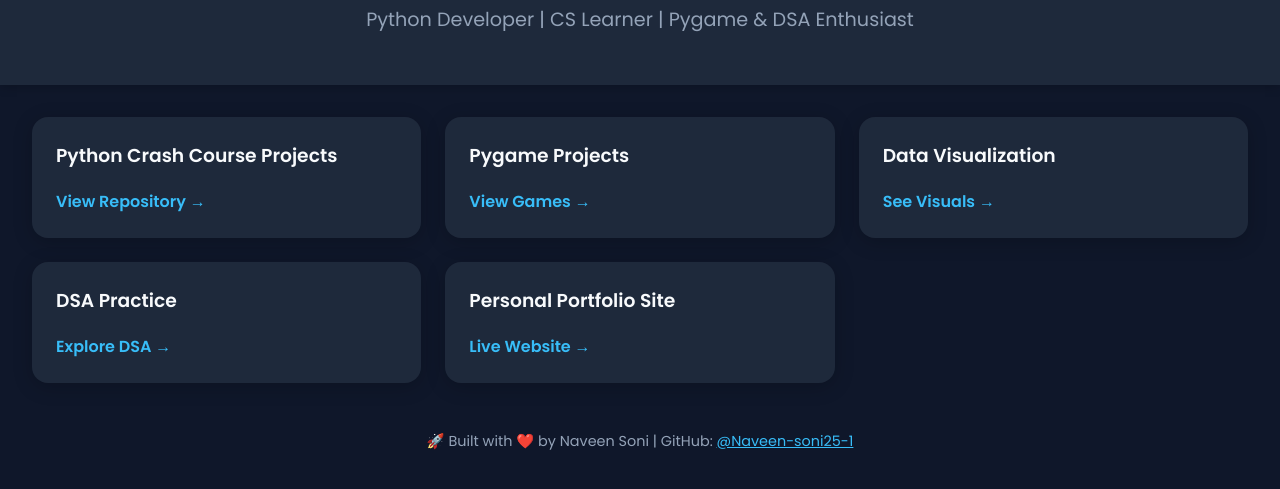
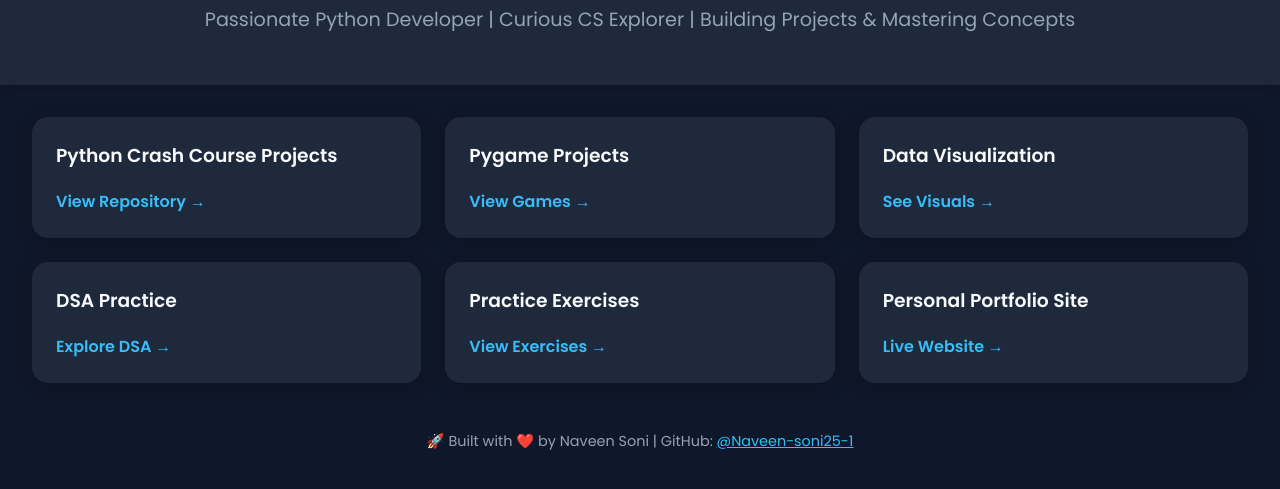
Before and after one commit to Naveen-soni25-1/Naveen-soni25-1.github.io, a plain HTML site: page index.html in a window 1280 px wide. Shown: the part 95-584 px from the top of the page. Drawn offline with Linux system fonts and the light colour scheme.

Commit message:
updating title and links

```diff
--- a/index.html
+++ b/index.html
@@ -57,7 +57,7 @@
 <body>
   <header>
     <h1>Naveen Soni</h1>
-    <p>Python Developer | CS Learner | Pygame & DSA Enthusiast</p>
+    <p>Passionate Python Developer | Curious CS Explorer | Building Projects & Mastering Concepts</p>
   </header>  <section class="projects">
     <div class="card">
       <h3>Python Crash Course Projects</h3>
@@ -76,6 +76,10 @@
       <a href="https://github.com/Naveen-soni25-1/DSA_practice">Explore DSA →</a>
     </div>
     <div class="card">
+      <h3>Practice Exercises</h3>
+      <a href="https://github.com/Naveen-soni25-1/Practice_projects">View Exercises →</a>
+    </div>
+    <div class="card">
       <h3>Personal Portfolio Site</h3>
       <a href="https://Naveen-soni25-1.github.io">Live Website →</a>
     </div>
```
